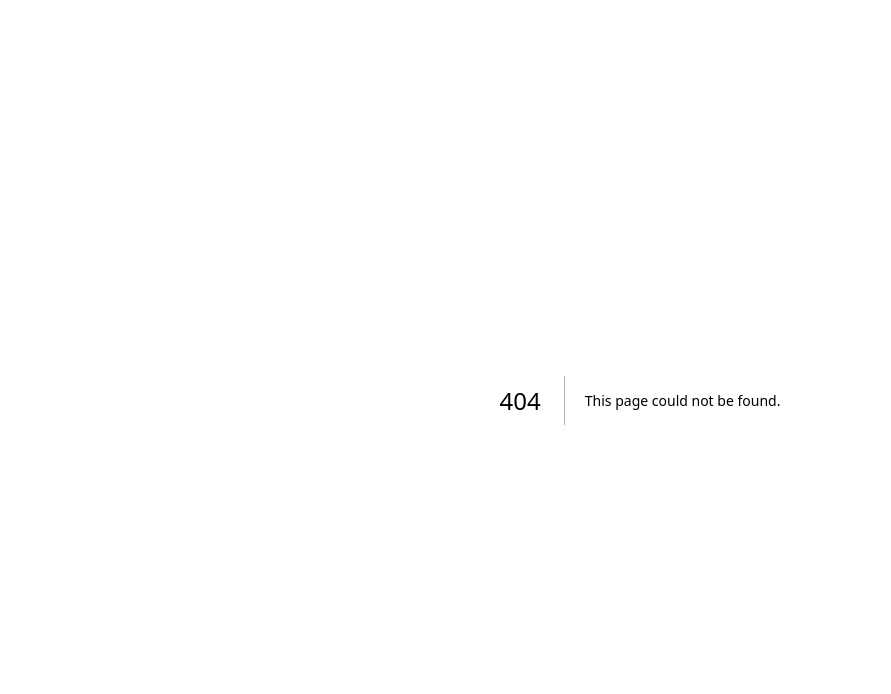
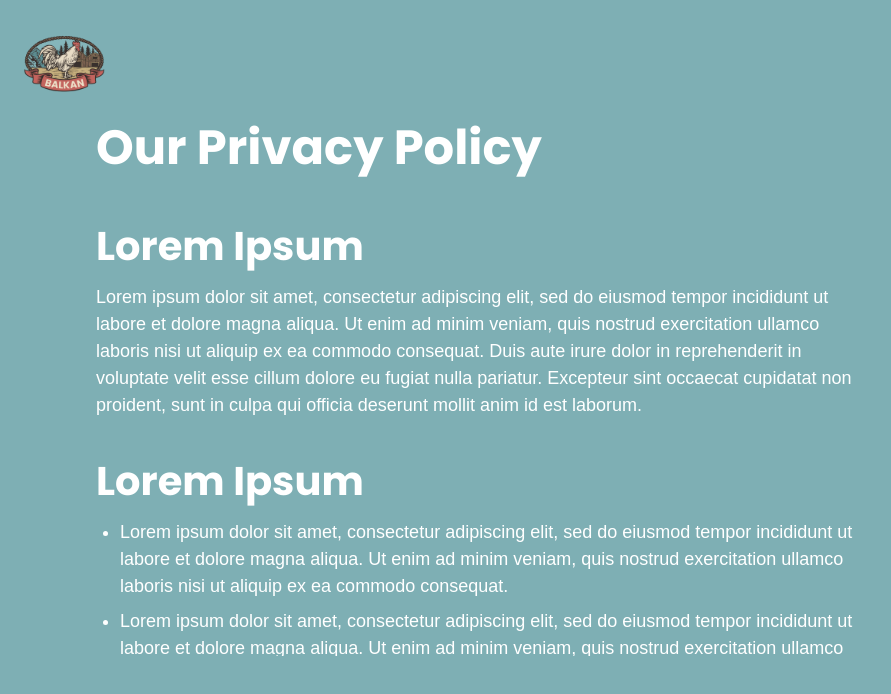
Before and after one commit to sushil-12/landing-page, a Next.js app: page /privacy-policy in a window 1280 px wide. Before the commit this address had no page. Shown: the top 694 px of the page, without its empty margins (0-891 px from the left). Built offline with nearby package versions, Linux system fonts and the light colour scheme.

Commit message:
privacy-policy'

```diff
--- a/src/app/components/CookieBanner.jsx
+++ b/src/app/components/CookieBanner.jsx
@@ -24,12 +24,9 @@ const CookieBanner = () => {
             <div className="w-full flex justify-around items-center p-4 shadow-xl bg-primary ">
                 <p className="text-white text-[1rem] poppins-regular leading-6">
                     We use cookies to ensure you get the best experience on our website. By using our site, you agree to the &nbsp;
-                    <a href="#" className="underline text-lightersecondary">use of policy</a>.
+                    <a href="/privacy-policy" className="underline text-lightersecondary">use of policy</a>.
                 </p>
-                <button
-                    onClick={handleAccept}
-                    className="bg-danger text-white font-semibold py-2 px-4 rounded-md "
-                >
+                <button onClick={handleAccept} className="bg-danger text-white font-semibold py-2 px-4 rounded-md "  >
                     OKAY, THANKS!
                 </button>
             </div>
--- a/src/app/globals.css
+++ b/src/app/globals.css
@@ -165,7 +165,24 @@
 .custom-button {
   @apply w-[281px] left-[130px] top-[588px] bg-[#C3655E] rounded-[55px] poppins-semibold text-2xl text-white py-6;
 }
+/* For Webkit browsers (Chrome, Safari, Edge) */
+.policy_content::-webkit-scrollbar-track
+{
+	-webkit-box-shadow: inset 0 0 5px rgba(0,0,0,0.3);
+	background-color: #F5F5F5;
+}
 
+.policy_content::-webkit-scrollbar
+{
+	width: 6px;
+	background-color: #F5F5F5;
+}
+
+.policy_content::-webkit-scrollbar-thumb
+{
+	background-color: var(--danger);
+	border: 2px solid var(--danger);
+}
 @media (prefers-color-scheme: dark) {
   :root {
     --background: #0a0a0a;
--- /dev/null
+++ b/src/app/privacy-policy/page.js
@@ -0,0 +1,45 @@
+import React from 'react';
+
+export default function PrivacyPolicy() {
+    return (
+        <div className="bg-primary min-h-screen flex justify-center p-8 relative">
+            <img
+                src="/assets/logo.svg" // Replace with your logo path
+                alt="Logo"
+                className="absolute top-4 left-4 w-24 h-24"
+            />
+
+            <div className="container w-full bg-primary text-white p-8 py-24 max-w-6xl">
+                <h1 className="text-4xl font-semibold text-responsive-64 mb-12 poppins-bold">Our Privacy Policy</h1>
+
+                {/* Policy Content with custom scrollbar */}
+                <div className="policy_content overflow-y-auto max-h-[55vh]">
+                    <section className="mb-8 max-w-3xl">
+                        <h2 className="text-responsive-40 font-semibold mb-2 poppins-bold">Lorem Ipsum</h2>
+                        <p className="text-responsive-18">
+                            Lorem ipsum dolor sit amet, consectetur adipiscing elit, sed do eiusmod tempor incididunt ut labore et dolore magna aliqua. Ut enim ad minim veniam, quis nostrud exercitation ullamco laboris nisi ut aliquip ex ea commodo consequat. Duis aute irure dolor in reprehenderit in voluptate velit esse cillum dolore eu fugiat nulla pariatur. Excepteur sint occaecat cupidatat non proident, sunt in culpa qui officia deserunt mollit anim id est laborum.
+                        </p>
+                    </section>
+
+                    <section className="mb-8 max-w-3xl">
+                        <h2 className="text-responsive-40 font-semibold mb-2 poppins-bold">Lorem Ipsum</h2>
+                        <ul className="text-responsive-18">
+                            <li className="list-disc ml-6 mb-2">
+                                Lorem ipsum dolor sit amet, consectetur adipiscing elit, sed do eiusmod
+                                tempor incididunt ut labore et dolore magna aliqua. Ut enim ad minim
+                                veniam, quis nostrud exercitation ullamco laboris nisi ut aliquip ex ea
+                                commodo consequat.
+                            </li>
+                            <li className="list-disc ml-6  mb-2">
+                                Lorem ipsum dolor sit amet, consectetur adipiscing elit, sed do eiusmod
+                                tempor incididunt ut labore et dolore magna aliqua. Ut enim ad minim
+                                veniam, quis nostrud exercitation ullamco laboris nisi ut aliquip ex ea
+                                commodo consequat.
+                            </li>
+                        </ul>
+                    </section>
+                </div>
+            </div>
+        </div>
+    );
+}
--- a/tailwind.config.js
+++ b/tailwind.config.js
@@ -27,8 +27,11 @@ module.exports = {
         'poppins': ['Poppins'],
       },
       fontSize: {
+
+        'responsive-18': 'clamp(0.875rem, 1.5vw + 0.5rem, 1.125rem)', // Minimum 1.5rem, scales with screen, maxes at 28px
         'responsive-28': 'clamp(1.5rem, 2vw + 1rem, 28px)', // Minimum 1.5rem, scales with screen, maxes at 28px
         'responsive-38': 'clamp(1rem, 2vw + 0.4rem, 2.375rem)', // Minimum 1.5rem, scales with screen, maxes at 38px (2.375rem)
+        'responsive-40': 'clamp(1.5rem, 3vw + 1rem, 2.5rem)', // Minimum 1.5rem, scales with screen, maxes at 38px (2.375rem)
         'responsive-64': 'clamp(2rem, 3vw + 0.6rem, 4rem)', // Minimum 2rem (32px), fluid scaling, maximum 4rem (64px)
       },
     },
```
Also changed, not shown: public/assets/logo.svg (added).
